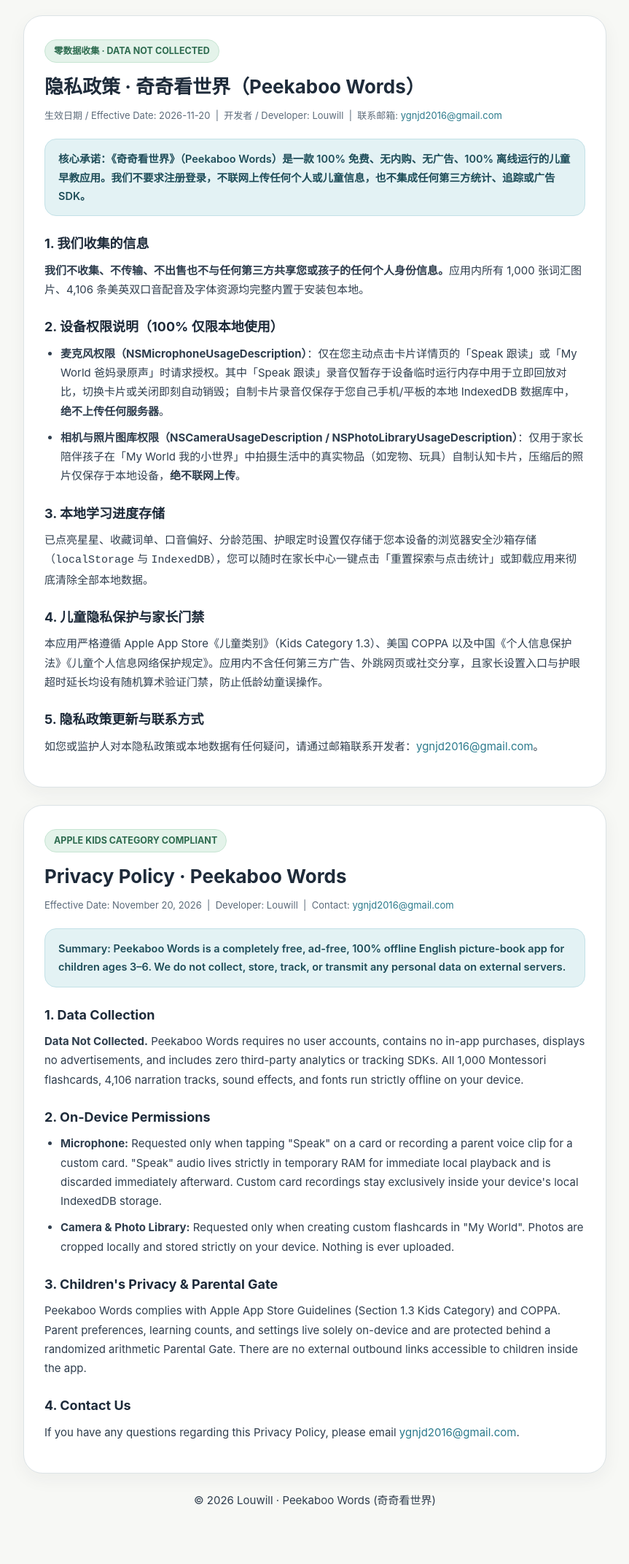
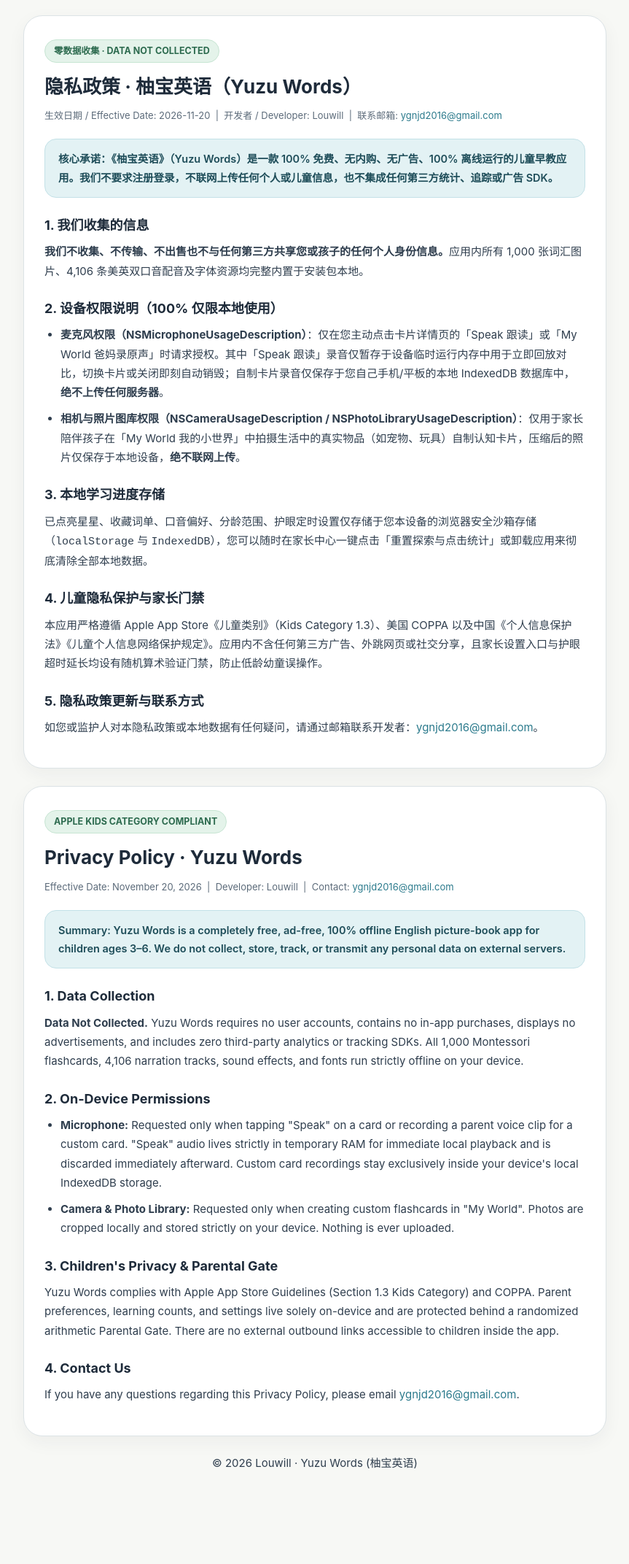
Before and after one commit to luwill/peekaboo-words, a plain HTML site: page privacy.html in a window 1280 px wide. Shown: the part 93-2236 px from the top of the page at 73% size, without its empty margins (208-1071 px from the left). After the commit the page ends 2185 px from the top, so only its background shows below. Drawn offline with Linux system fonts and the light colour scheme.

Commit message:
Rebrand site and app icon to Yuzu Words (柚宝英语)

```diff
--- a/privacy.html
+++ b/privacy.html
@@ -3,7 +3,7 @@
 <head>
   <meta charset="UTF-8" />
   <meta name="viewport" content="width=device-width, initial-scale=1.0" />
-  <title>Privacy Policy 隐私政策 · Peekaboo Words 奇奇看世界</title>
+  <title>Privacy Policy 隐私政策 · Yuzu Words 柚宝英语</title>
   <style>
     :root {
       --bg: #F7F8F5;
@@ -56,8 +56,8 @@
   <div class="container">
     <nav>
       <a class="nav-brand" href="./index.html">
-        <img src="./assets/icon.png" alt="Peekaboo Words" />
-        <span>Peekaboo Words · 奇奇看世界</span>
+        <img src="./assets/icon.png" alt="Yuzu Words" />
+        <span>Yuzu Words · 柚宝英语</span>
       </a>
       <div class="nav-links">
         <a href="./index.html">首页 Home</a>
@@ -68,11 +68,11 @@
 
     <article class="doc-card">
       <span class="pill">零数据收集 · DATA NOT COLLECTED</span>
-      <h1>隐私政策 · 奇奇看世界（Peekaboo Words）</h1>
+      <h1>隐私政策 · 柚宝英语（Yuzu Words）</h1>
       <p class="meta">生效日期 / Effective Date: 2026-11-20 &nbsp;|&nbsp; 开发者 / Developer: Louwill &nbsp;|&nbsp; 联系邮箱: <a href="mailto:ygnjd2016@gmail.com">ygnjd2016@gmail.com</a></p>
 
       <div class="highlight-box">
-        核心承诺：《奇奇看世界》（Peekaboo Words）是一款 100% 免费、无内购、无广告、100% 离线运行的儿童早教应用。我们不要求注册登录，不联网上传任何个人或儿童信息，也不集成任何第三方统计、追踪或广告 SDK。
+        核心承诺：《柚宝英语》（Yuzu Words）是一款 100% 免费、无内购、无广告、100% 离线运行的儿童早教应用。我们不要求注册登录，不联网上传任何个人或儿童信息，也不集成任何第三方统计、追踪或广告 SDK。
       </div>
 
       <h2>1. 我们收集的信息</h2>
@@ -96,15 +96,15 @@
 
     <article class="doc-card" lang="en">
       <span class="pill">APPLE KIDS CATEGORY COMPLIANT</span>
-      <h1>Privacy Policy · Peekaboo Words</h1>
+      <h1>Privacy Policy · Yuzu Words</h1>
       <p class="meta">Effective Date: November 20, 2026 &nbsp;|&nbsp; Developer: Louwill &nbsp;|&nbsp; Contact: <a href="mailto:ygnjd2016@gmail.com">ygnjd2016@gmail.com</a></p>
 
       <div class="highlight-box">
-        Summary: Peekaboo Words is a completely free, ad-free, 100% offline English picture-book app for children ages 3–6. We do not collect, store, track, or transmit any personal data on external servers.
+        Summary: Yuzu Words is a completely free, ad-free, 100% offline English picture-book app for children ages 3–6. We do not collect, store, track, or transmit any personal data on external servers.
       </div>
 
       <h2>1. Data Collection</h2>
-      <p><strong>Data Not Collected.</strong> Peekaboo Words requires no user accounts, contains no in-app purchases, displays no advertisements, and includes zero third-party analytics or tracking SDKs. All 1,000 Montessori flashcards, 4,106 narration tracks, sound effects, and fonts run strictly offline on your device.</p>
+      <p><strong>Data Not Collected.</strong> Yuzu Words requires no user accounts, contains no in-app purchases, displays no advertisements, and includes zero third-party analytics or tracking SDKs. All 1,000 Montessori flashcards, 4,106 narration tracks, sound effects, and fonts run strictly offline on your device.</p>
 
       <h2>2. On-Device Permissions</h2>
       <ul>
@@ -113,14 +113,14 @@
       </ul>
 
       <h2>3. Children's Privacy &amp; Parental Gate</h2>
-      <p>Peekaboo Words complies with Apple App Store Guidelines (Section 1.3 Kids Category) and COPPA. Parent preferences, learning counts, and settings live solely on-device and are protected behind a randomized arithmetic Parental Gate. There are no external outbound links accessible to children inside the app.</p>
+      <p>Yuzu Words complies with Apple App Store Guidelines (Section 1.3 Kids Category) and COPPA. Parent preferences, learning counts, and settings live solely on-device and are protected behind a randomized arithmetic Parental Gate. There are no external outbound links accessible to children inside the app.</p>
 
       <h2>4. Contact Us</h2>
       <p>If you have any questions regarding this Privacy Policy, please email <a href="mailto:ygnjd2016@gmail.com">ygnjd2016@gmail.com</a>.</p>
     </article>
 
     <footer>
-      <p>© 2026 Louwill · Peekaboo Words (奇奇看世界)</p>
+      <p>© 2026 Louwill · Yuzu Words (柚宝英语)</p>
     </footer>
   </div>
 </body>
```
Also changed, not shown: index.html (+7 -7 lines), support.html (+6 -6 lines), assets/icon.png.
